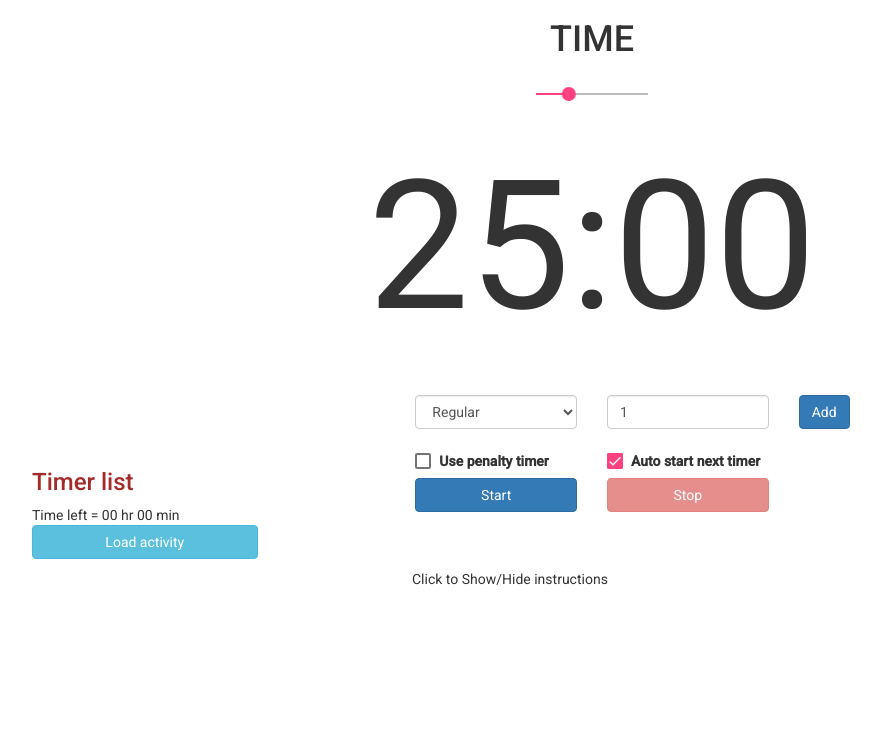
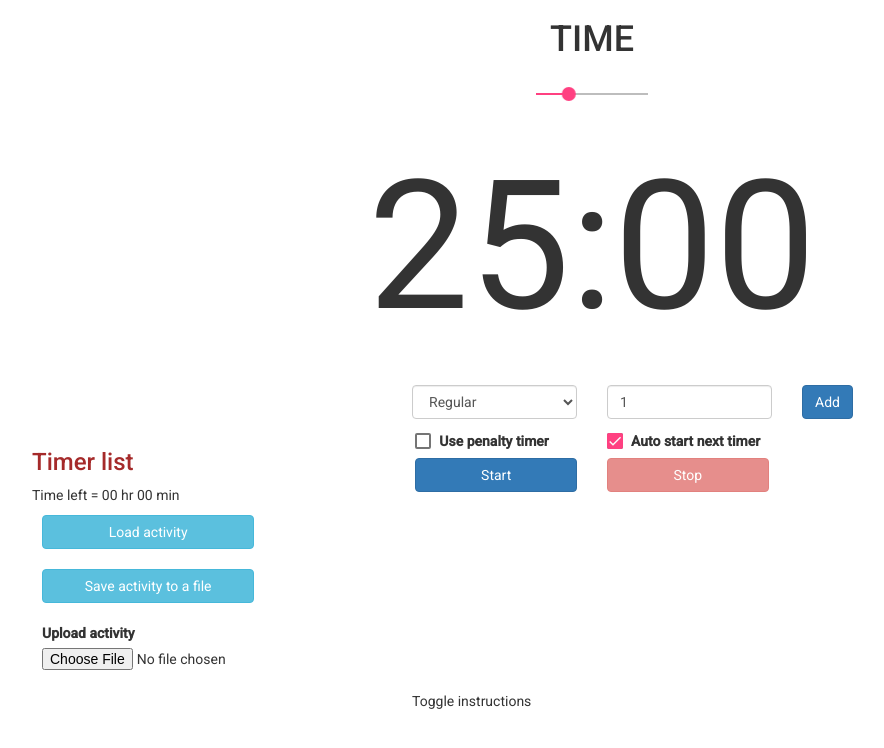
Before and after one commit to sachinsfo/pomodoro_timer, an Angular app in the folder pomodoro-timer/: page / in a window 1280 px wide. Shown: the top 748 px of the page, without its empty margins (48-932 px from the left). Built offline with nearby package versions, Linux system fonts and the light colour scheme.

Commit message:
Added ability to upload custom activity templates

```diff
--- a/pomodoro-timer/src/app/timer/timer-list/timer-list.component.html
+++ b/pomodoro-timer/src/app/timer/timer-list/timer-list.component.html
@@ -13,7 +13,7 @@
         {{getTimerName(timer.type)}}
     </div>
     <div class="col-xs-2 text-center">
-        {{timer.time_in_min}}
+        {{timer.time_in_min}}m
     </div>
     <div class="col-xs-2">
         <div *ngIf="timer.is_complete">
@@ -31,10 +31,29 @@
         Time left = {{total_time_hrs | number:'2.0'}} hr {{ total_time_min | number:'2.0'}} min
     </div>
 </div>
-<div class="row">
+<div class="row" style="padding: 10px;">
     <div class="col-xs-8">
         <button class="btn btn-info btn-block" (click)="loadActivity()" #btnLoadActivity>
             Load activity
         </button>
     </div>
 </div>
+<div class="row" style="padding: 10px;">
+    <div class="col-xs-8">
+        <button class="btn btn-info btn-block" (click)="saveActivity()" #btnSaveActivity>
+            Save activity to a file
+        </button>
+    </div>
+</div>
+<div class="row" style="padding: 10px;">
+    <div class="col-xs-8">
+        <label for="uploadFile">Upload activity</label>
+        <input name="uploadFile" type="file" (change)="onFileUpload($event.target.files)" [disabled]="activity_loaded || file_uploaded_once">
+    </div>
+</div>
+<div class="row">
+    <div class="col-xs-8">
+        <div style="color: green;" *ngIf="fileUploadSuccessful">File upload successful</div>
+        <div style="color: red;" *ngIf="displayFileReadError">Unable to read the file</div>
+    </div>
+</div>
--- a/pomodoro-timer/src/app/timer/timer-list/timer-list.component.ts
+++ b/pomodoro-timer/src/app/timer/timer-list/timer-list.component.ts
@@ -15,6 +15,13 @@ export class TimerListComponent implements OnInit {
 
   @ViewChild('btnLoadActivity')
   btnLoadActivity;
+  activity_loaded: boolean = false;
+
+  uploaded_file_name: string = 'No file chosen';
+  file_content: string = '';
+  displayFileReadError: boolean = false;
+  fileUploadSuccessful: boolean = false;
+  file_uploaded_once: boolean = false;
 
   total_time: number = 0;
   total_time_hrs: number = 0;
@@ -34,9 +41,12 @@ export class TimerListComponent implements OnInit {
       this.total_time_min = this.total_time % 60;
   }
 
-  onAdd(newTimer){
-    if(!this.btnLoadActivity.nativeElement.disabled){
+  onAdd(newTimer: TimerObj){
+    // add only if the activity is not loaded
+    if(!this.activity_loaded){
+      //newTimer.time_in_min = 0.1;
       this.timers.push(newTimer);
+      console.log(this.timers)
       this.getTotalTime();
     }
     else{
@@ -61,7 +71,7 @@ export class TimerListComponent implements OnInit {
 
   onDelete(timer_index: number, timer: TimerObj){
     // Can delete only if load activity is not clicked
-    if(!this.btnLoadActivity.nativeElement.disabled){
+    if(!this.activity_loaded){
       if(!timer.is_complete) this.timers.splice(timer_index, 1);
       this.getTotalTime();
     }
@@ -73,6 +83,36 @@ export class TimerListComponent implements OnInit {
   loadActivity() {
     this.loadActivityEmit.emit(this.timers);
     this.btnLoadActivity.nativeElement.disabled = true;
+    this.activity_loaded = true;
+  }
+
+  saveActivity(){
+
+  }
+
+  onFileUpload(fileList: FileList): void {
+    let file = fileList[0];
+    let fileReader: FileReader = new FileReader();
+    fileReader.readAsText(file, "UTF-8");
+    let self = this;
+    fileReader.onloadend = (x) => {
+      self.timers = JSON.parse(fileReader.result as string)['timers'];
+      // all timers are false when they are uploaded
+      self.timers.forEach(element => {
+        element.is_complete = false;
+        if(element.time_in_min <= 0) element.time_in_min = 1;
+        if(element.time_in_min > 99) element.time_in_min = 99;
+      });
+      self.getTotalTime();
+      this.file_uploaded_once = true;
+      this.fileUploadSuccessful = true;
+      this.displayFileReadError = false;
+    };
+    // TODO not working as expected
+    fileReader.onerror = (error) => {
+      self.displayFileReadError = true;
+      this.fileUploadSuccessful = false;
+    };
   }
 
 }
--- a/pomodoro-timer/src/app/timer/timer.component.html
+++ b/pomodoro-timer/src/app/timer/timer.component.html
@@ -18,7 +18,7 @@
             <p [ngStyle]="{'font-size': paragraphFontSize}">{{minutes_minutes | number:'2.0'}}:{{minutes_seconds | number:'2.0'}}</p>
         </div>
     </div>
-    <div class="row" style="padding: 10px;">
+    <div class="row">
         <div class="col-xs-12">
             <app-timer-item (newTimerItemEvent)="newTimerAdded($event)"></app-timer-item>
         </div>
@@ -52,7 +52,7 @@
     <div class="row">
         <div class="col-xs-4"></div>
         <div class="col-xs-8">
-            <p (click)="toggleShowHideInstructions()">Click to Show/Hide instructions</p>
+            <p (click)="toggleShowHideInstructions()">Toggle instructions</p>
             <div *ngIf="showInstructions">
                 <ul>
                     <li>You can use the default 25 minute timer by directly clicking the Start button</li>
```
